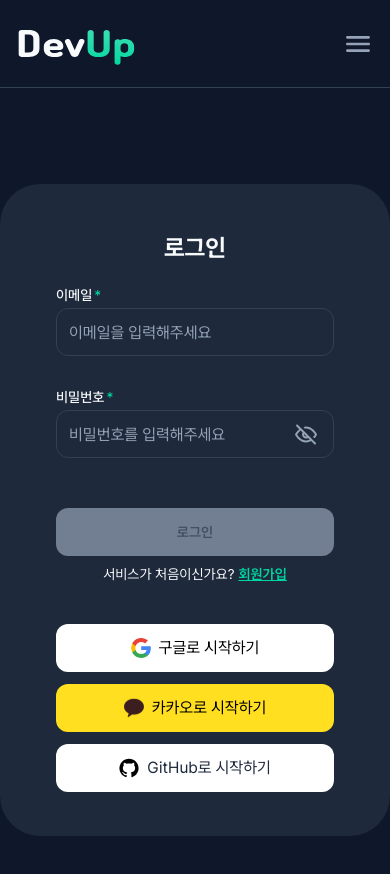
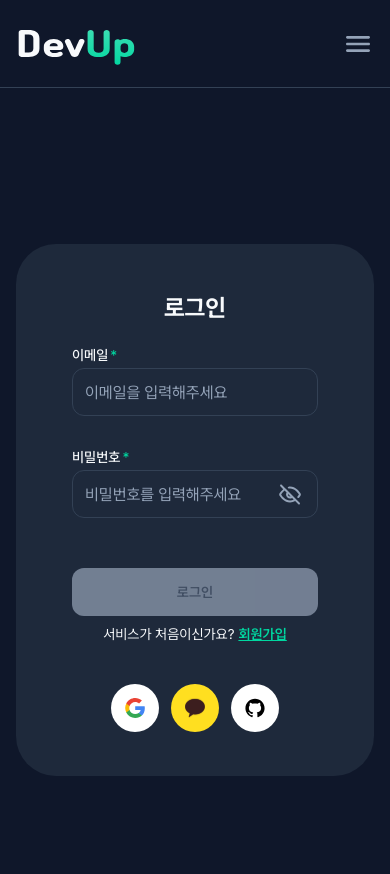
Before and after one commit to Codeit-13-Team-4/4_Frontend, a Next.js app: page /login in a window 390 px wide. Shown: the top 874 px of the page. Built offline with nearby package versions, Linux system fonts and the light colour scheme; no server answers.

Commit message:
style(login): 로그인 반응형 수정

```diff
--- a/features/auth/ui/LoginForm.tsx
+++ b/features/auth/ui/LoginForm.tsx
@@ -175,7 +175,7 @@ export default function LoginForm() {
   };
 
   return (
-    <div className="flex w-full max-w-142 flex-col items-center gap-2 rounded-[40px] bg-gray-800 px-14 pt-12 pb-11">
+    <div className="m-4 flex w-full max-w-142 flex-col items-center gap-2 rounded-[40px] bg-gray-800 px-14 pt-12 pb-11 sm:m-16">
       <form
         onSubmit={handleSubmit}
         className="flex w-full max-w-114 flex-col gap-6"
--- a/features/auth/ui/SocialLoginButtons.tsx
+++ b/features/auth/ui/SocialLoginButtons.tsx
@@ -15,11 +15,12 @@ export default function SocialLoginButtons() {
   };
 
   return (
-    <div className="flex flex-col gap-3">
+    <div className="flex justify-center gap-3 sm:flex-col">
       <button
         type="button"
         onClick={() => handleSocialLogin("google")}
-        className="flex h-12 w-full items-center justify-center gap-2 rounded-xl bg-white text-black"
+        aria-label="구글 로그인"
+        className="flex h-12 w-12 shrink-0 items-center justify-center rounded-full bg-white text-black sm:w-full sm:gap-2 sm:rounded-xl"
       >
         <Image
           src="/auth/google.svg"
@@ -27,13 +28,14 @@ export default function SocialLoginButtons() {
           width={20}
           height={20}
         />
-        <span>구글로 시작하기</span>
+        <span className="hidden sm:inline">구글로 시작하기</span>
       </button>
 
       <button
         type="button"
         onClick={() => handleSocialLogin("kakao")}
-        className="flex h-12 w-full items-center justify-center gap-2 rounded-xl bg-yellow-300 text-black"
+        aria-label="카카오 로그인"
+        className="flex h-12 w-12 shrink-0 items-center justify-center rounded-full bg-yellow-300 text-black sm:w-full sm:gap-2 sm:rounded-xl"
       >
         <Image
           src="/auth/kakao.svg"
@@ -41,13 +43,14 @@ export default function SocialLoginButtons() {
           width={20}
           height={20}
         />
-        <span>카카오로 시작하기</span>
+        <span className="hidden sm:inline">카카오로 시작하기</span>
       </button>
 
       <button
         type="button"
         onClick={() => handleSocialLogin("github")}
-        className="flex h-12 w-full items-center justify-center gap-2 rounded-xl bg-white text-slate-800"
+        aria-label="깃허브 로그인"
+        className="flex h-12 w-12 shrink-0 items-center justify-center rounded-full bg-white text-slate-800 sm:w-full sm:gap-2 sm:rounded-xl"
       >
         <Image
           src="/auth/github.svg"
@@ -55,7 +58,7 @@ export default function SocialLoginButtons() {
           width={20}
           height={20}
         />
-        <span>GitHub로 시작하기</span>
+        <span className="hidden sm:inline">GitHub로 시작하기</span>
       </button>
     </div>
   );
```
